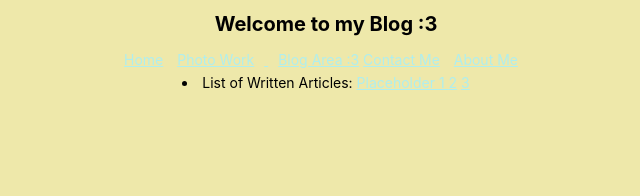
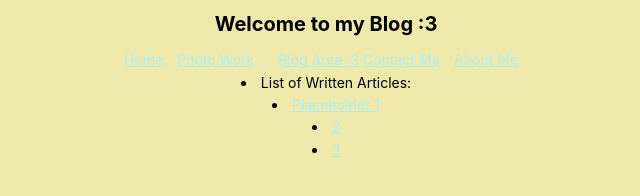
Before and after one commit to Foge1000/website, a plain HTML site: page blog.html in a window 1280 px wide. Shown: the whole page, without its empty margins (314-954 px from the left). Drawn offline with Linux system fonts and the light colour scheme.

Commit message:
Update blog.html

```diff
--- a/blog.html
+++ b/blog.html
@@ -17,9 +17,9 @@
 </div>
 <body>
 <li> List of Written Articles:
-    <span class="article-item"><a href="/articles/article 1.html">Placeholder 1 </a></span>
-    <span class="article-item"><a href="/articles/article 2.html">2</a></span>
-    <span class="article-item"><a href="/articles/article 3.html">3 </a></span>
+    <li> <span class="article-item"><a href="/articles/article 1.html">Placeholder 1 </a></span></li>
+    <li><span class="article-item"><a href="/articles/article 2.html">2</a></span></li>
+    <li><span class="article-item"><a href="/articles/article 3.html">3 </a></span></li>
 
 </li>
 
```
